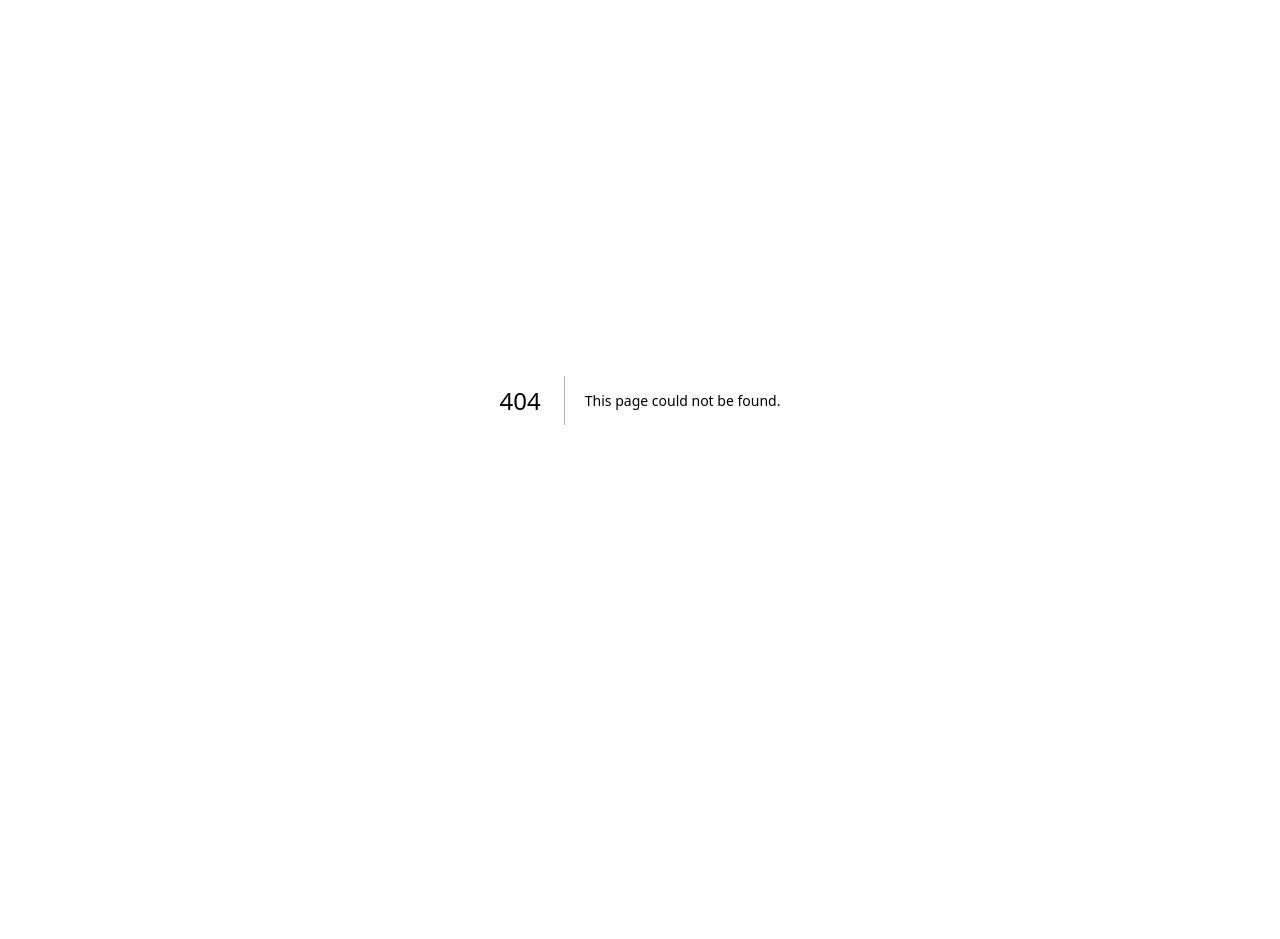
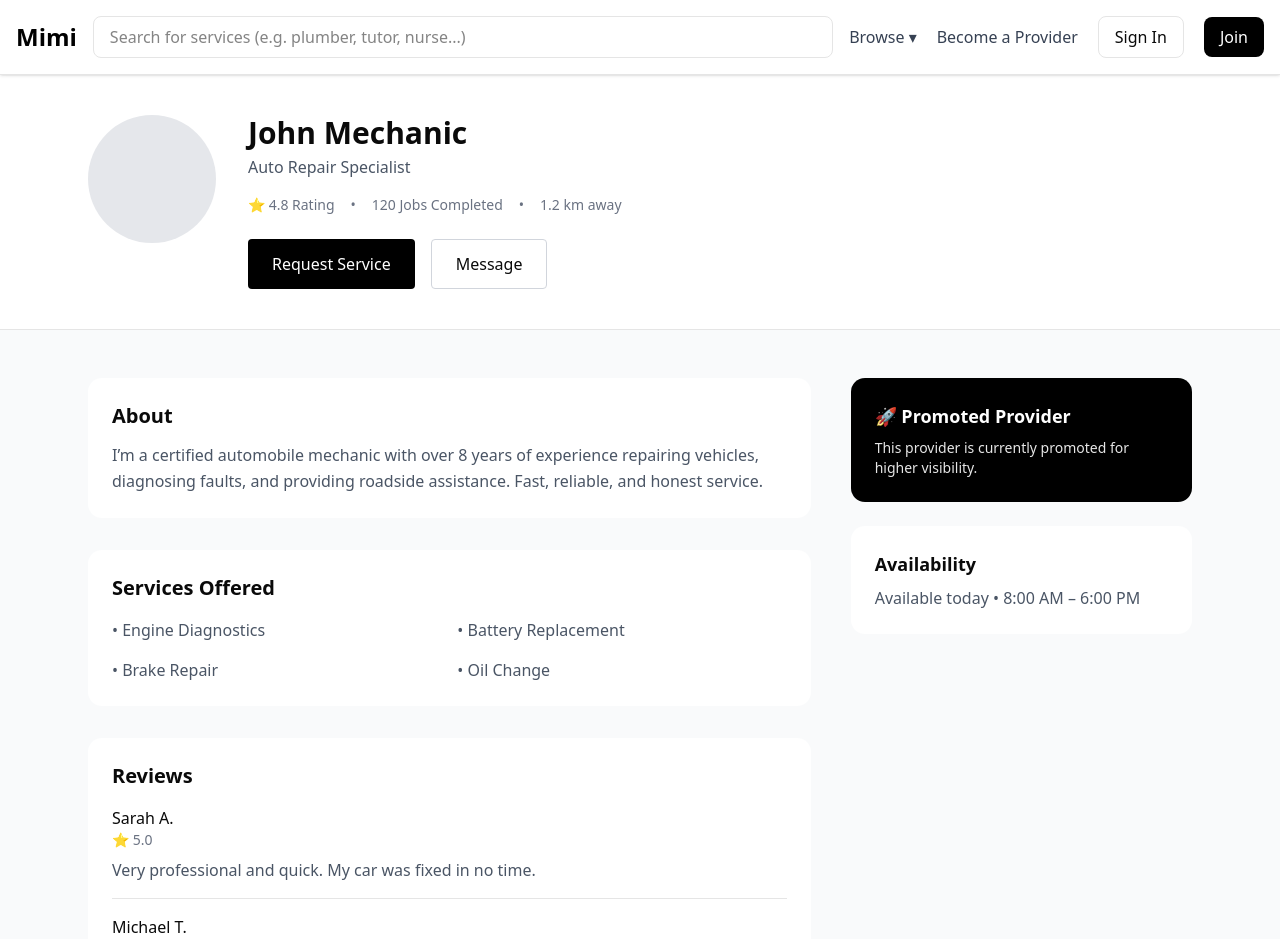
Before and after one commit to nairaquiz1-png/mimi-frontend, a Next.js app: page /provider/1 in a window 1280 px wide. Before the commit this address had no page. Shown: the top 939 px of the page. Before the commit the page ends 800 px from the top, so only its background shows below. Built offline with nearby package versions, Linux system fonts and the light colour scheme.

Commit message:
Add provider public profile UI

```diff
--- /dev/null
+++ b/app/provider/[slug]/page.tsx
@@ -0,0 +1,115 @@
+import Navbar from "@/components/navbar";
+
+export default function ProviderProfilePage() {
+  return (
+    <>
+      <Navbar />
+
+      <main className="min-h-screen bg-gray-50">
+        {/* HEADER */}
+        <div className="bg-white border-b">
+          <div className="max-w-6xl mx-auto px-6 py-10 flex flex-col md:flex-row gap-8">
+            <div className="w-32 h-32 bg-gray-200 rounded-full" />
+
+            <div className="flex-1">
+              <h1 className="text-3xl font-bold">John Mechanic</h1>
+              <p className="text-gray-600 mt-1">Auto Repair Specialist</p>
+
+              <div className="flex gap-4 mt-4 text-sm text-gray-500">
+                <span>⭐ 4.8 Rating</span>
+                <span>•</span>
+                <span>120 Jobs Completed</span>
+                <span>•</span>
+                <span>1.2 km away</span>
+              </div>
+
+              <div className="mt-6 flex gap-4">
+                <button className="px-6 py-3 rounded bg-black text-white hover:opacity-80">
+                  Request Service
+                </button>
+
+                <button className="px-6 py-3 rounded border border-gray-300 hover:bg-gray-100">
+                  Message
+                </button>
+              </div>
+            </div>
+          </div>
+        </div>
+
+        {/* CONTENT */}
+        <div className="max-w-6xl mx-auto px-6 py-12 grid md:grid-cols-3 gap-10">
+          {/* LEFT */}
+          <div className="md:col-span-2 space-y-8">
+            {/* ABOUT */}
+            <section className="bg-white rounded-xl p-6">
+              <h2 className="text-xl font-semibold mb-3">About</h2>
+              <p className="text-gray-600 leading-relaxed">
+                I’m a certified automobile mechanic with over 8 years of
+                experience repairing vehicles, diagnosing faults, and providing
+                roadside assistance. Fast, reliable, and honest service.
+              </p>
+            </section>
+
+            {/* SERVICES */}
+            <section className="bg-white rounded-xl p-6">
+              <h2 className="text-xl font-semibold mb-4">Services Offered</h2>
+
+              <ul className="grid grid-cols-2 gap-4 text-gray-600">
+                <li>• Engine Diagnostics</li>
+                <li>• Battery Replacement</li>
+                <li>• Brake Repair</li>
+                <li>• Oil Change</li>
+              </ul>
+            </section>
+
+            {/* REVIEWS */}
+            <section className="bg-white rounded-xl p-6">
+              <h2 className="text-xl font-semibold mb-4">Reviews</h2>
+
+              <div className="space-y-4">
+                <div className="border-b pb-4">
+                  <p className="font-medium">Sarah A.</p>
+                  <p className="text-sm text-gray-500">⭐ 5.0</p>
+                  <p className="text-gray-600 mt-2">
+                    Very professional and quick. My car was fixed in no time.
+                  </p>
+                </div>
+
+                <div>
+                  <p className="font-medium">Michael T.</p>
+                  <p className="text-sm text-gray-500">⭐ 4.5</p>
+                  <p className="text-gray-600 mt-2">
+                    Honest pricing and good communication.
+                  </p>
+                </div>
+              </div>
+            </section>
+          </div>
+
+          {/* RIGHT */}
+          <aside className="space-y-6">
+            {/* PROMOTION */}
+            <div className="bg-black text-white rounded-xl p-6">
+              <h3 className="text-lg font-semibold mb-2">
+                🚀 Promoted Provider
+              </h3>
+              <p className="text-sm opacity-90">
+                This provider is currently promoted for higher visibility.
+              </p>
+            </div>
+
+            {/* AVAILABILITY */}
+            <div className="bg-white rounded-xl p-6">
+              <h3 className="text-lg font-semibold mb-2">
+                Availability
+              </h3>
+              <p className="text-gray-600">
+                Available today • 8:00 AM – 6:00 PM
+              </p>
+            </div>
+          </aside>
+        </div>
+      </main>
+    </>
+  );
+}
```
